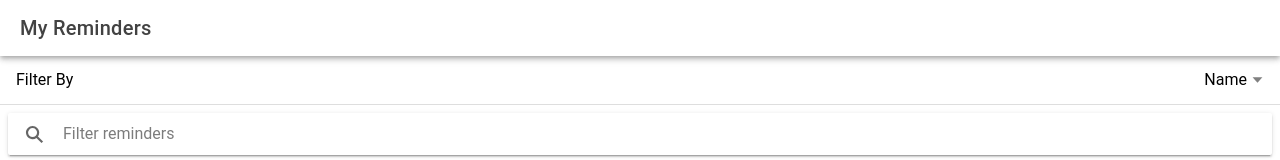
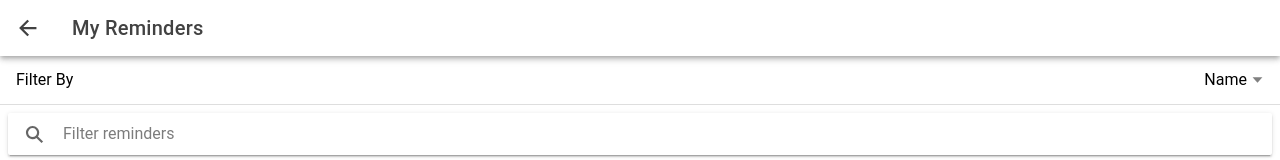
Before and after one commit to PhilipWright96/ElectionReminders, a React (Vite) app: page /myReminders in a window 1280 px wide. Shown: the top 160 px of the page. Built offline with nearby package versions, Linux system fonts and the light colour scheme.

Commit message:
Add back button

```diff
--- a/src/pages/MyReminders.tsx
+++ b/src/pages/MyReminders.tsx
@@ -1,4 +1,4 @@
-import { IonContent, IonHeader, IonItem, IonLabel, IonPage, IonTitle, IonToolbar, IonSelect, IonSelectOption, IonSearchbar, IonList } from '@ionic/react';
+import { IonContent, IonHeader, IonItem, IonLabel, IonPage, IonTitle, IonToolbar, IonSelect, IonSelectOption, IonSearchbar, IonList, IonBackButton, IonButtons } from '@ionic/react';
 import React, { useState } from 'react';
 import { FilterFields } from '../components/CountryElections/types';
 import ReminderCard from '../components/ReminderCard/ReminderCard';
@@ -16,6 +16,9 @@ const MyReminders: React.FC = () => {
         <IonPage>
             <IonHeader>
                 <IonToolbar>
+                    <IonButtons slot="start">
+                        <IonBackButton defaultHref="/home" />
+                    </IonButtons>
                     <IonTitle>My Reminders</IonTitle>
                 </IonToolbar>
             </IonHeader>
```
